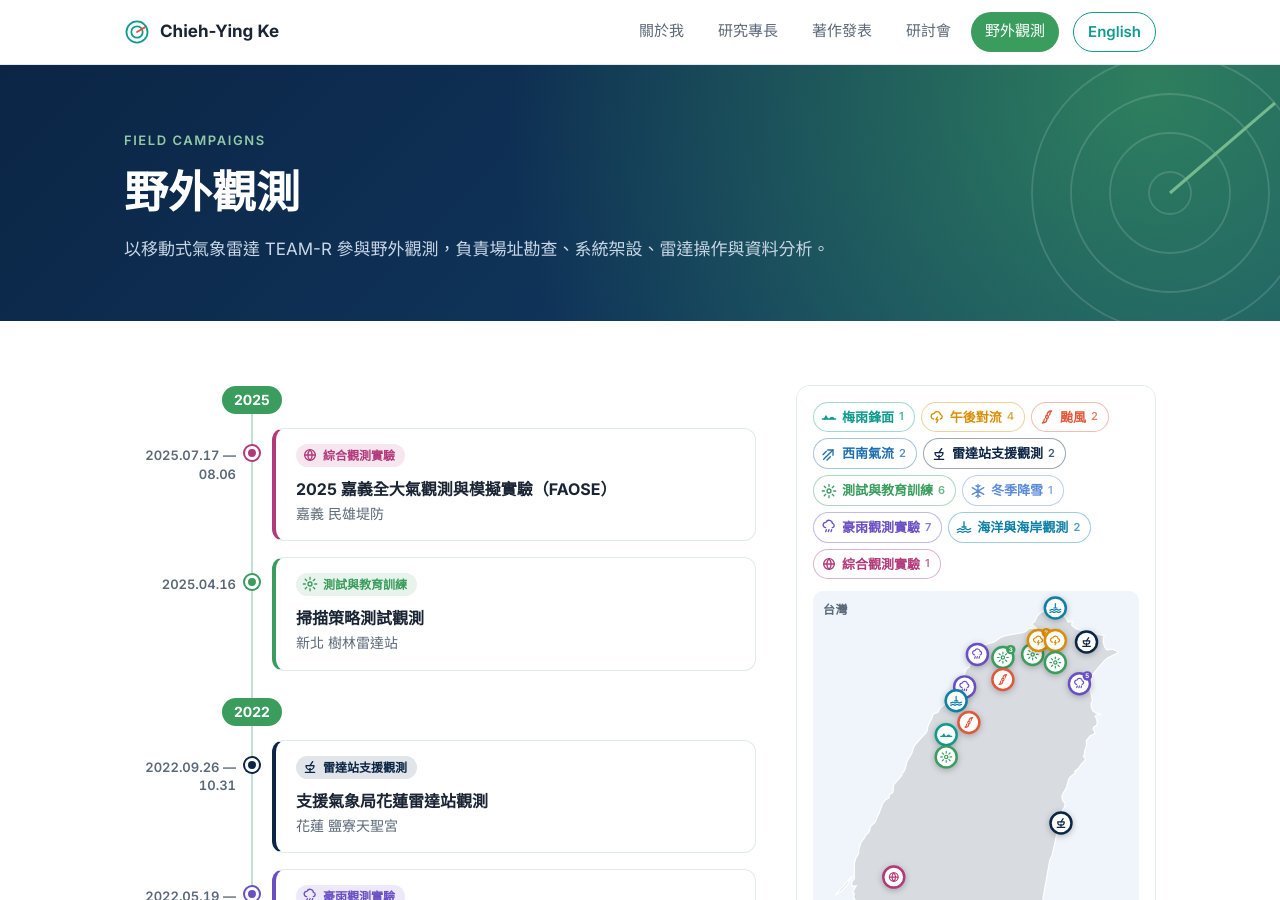
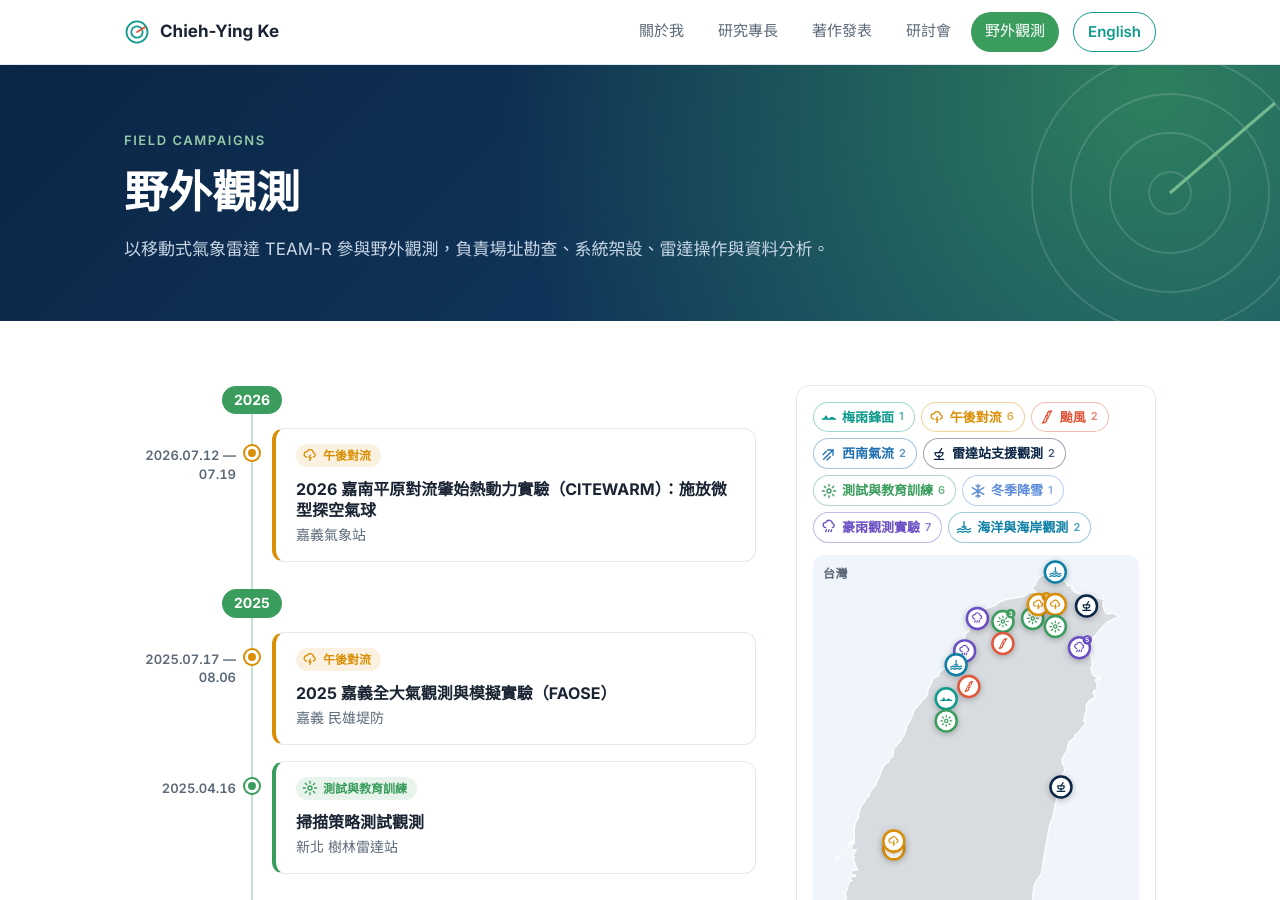
Before and after one commit to ru389ru389/ChiehYingKe, a Jekyll site: the page built from campaigns.html, in a window 1280 px wide and 900 px high. Built offline with Jekyll 4.4.1, drawn with Linux system fonts in a browser that asks for light colours.

Commit message:
Add 2026 CITEWARM campaign; classify FAOSE as afternoon convection
Co-Authored-By: Claude Opus 5.5 <noreply@anthropic.com>
Claude-Session: https://claude.ai/code/session_01TjLeYQUDtQAoEURkP55sWs

```diff
--- a/_data/campaigns.yml
+++ b/_data/campaigns.yml
@@ -2,8 +2,17 @@
 # type 對應 _data/campaign_types.yml（梅雨鋒面、午後對流、颱風、西南氣流、雷達站支援、測試訓練、冬季降雪、豪雨觀測、海洋與海岸、綜合觀測）
 # lat / lng 為地圖座標；country: kr 會畫在韓國地圖，其餘畫在台灣地圖。_en 為英文版文字。
 
+- when: 2026.07.12 — 07.19
+  type: convection
+  title: "2026 嘉南平原對流肇始熱動力實驗（CITEWARM）：施放微型探空氣球"
+  title_en: "2026 Chianan Plain Convection Initiation Thermodynamics Experiment (CITEWARM): Mini-Radiosonde Launches"
+  where: "嘉義氣象站"
+  where_en: "Chiayi Weather Station"
+  lat: 23.50
+  lng: 120.42
+
 - when: 2025.07.17 — 08.06
-  type: integrated
+  type: convection
   title: "2025 嘉義全大氣觀測與模擬實驗（FAOSE）"
   title_en: "2025 Chiayi Full-Atmosphere Observation and Simulation Experiment (FAOSE)"
   where: "嘉義 民雄堤防"
```
